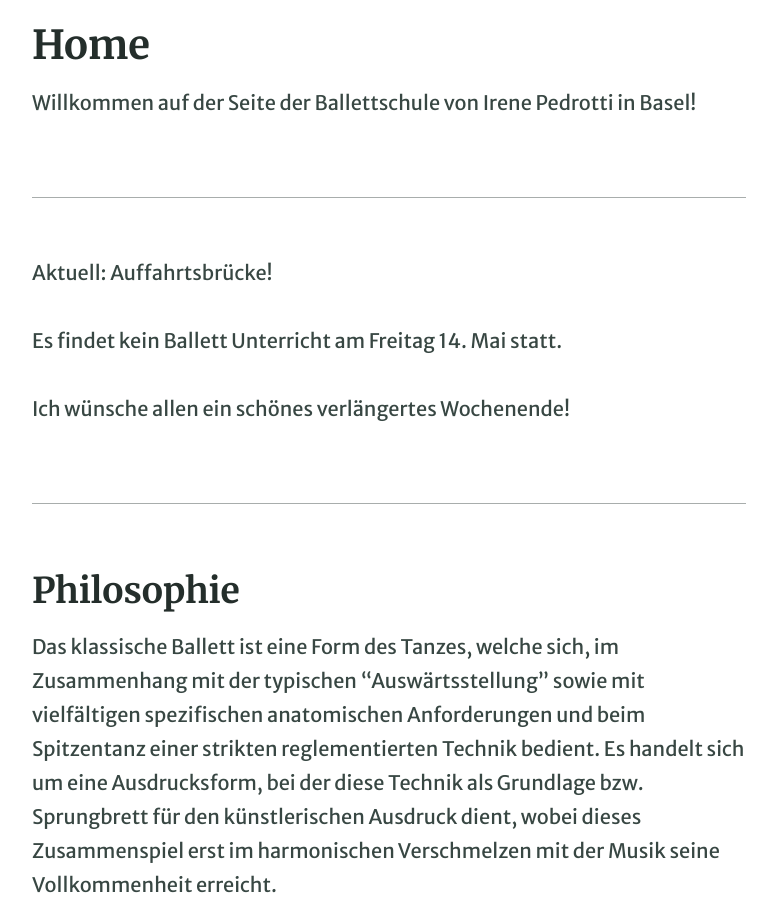
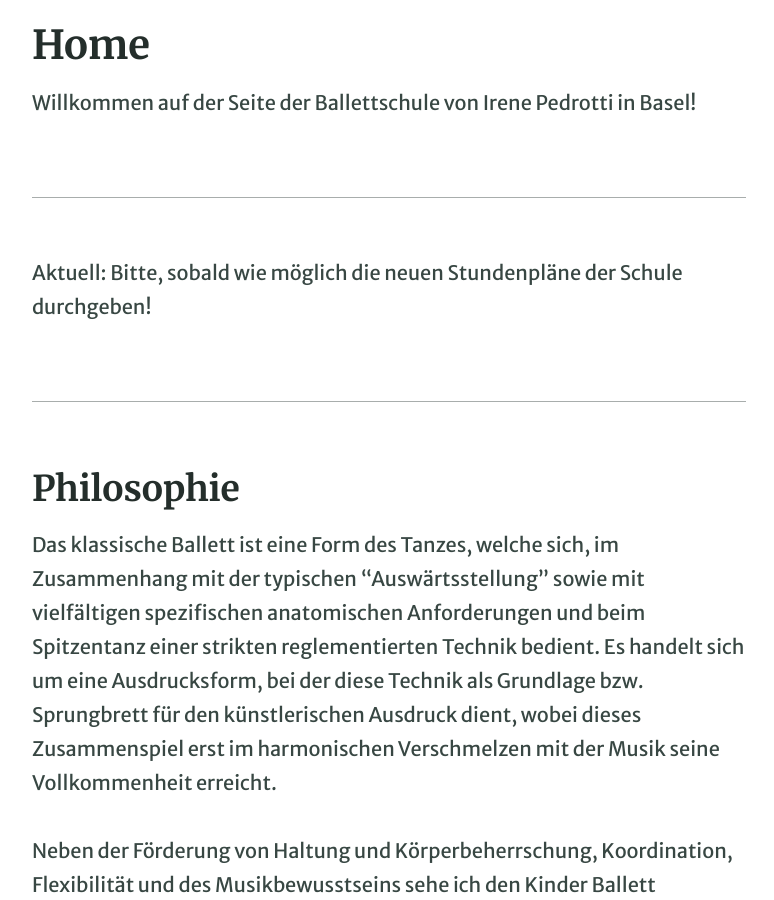
Before and after one commit to irenepedrotti/irenepedrotti.github.io, a Jekyll site: the page built from pages/index.md, in a window 1280 px wide and 900 px high, scrolled down 374 px. Shown: the whole window, without its empty margins (251-1025 px from the left). Built offline with Jekyll 4.4.1, drawn with Linux system fonts in a browser that asks for light colours.

Commit message:
Auffahrt entfernt und Bitte um neue Stundenpläne

```diff
--- a/pages/index.md
+++ b/pages/index.md
@@ -8,11 +8,7 @@ Willkommen auf der Seite der Ballettschule von Irene Pedrotti in Basel!
 
 
 ---
-Aktuell: Auffahrtsbrücke!
-
-Es findet kein Ballett Unterricht am Freitag 14. Mai statt.
-
-Ich wünsche allen ein schönes verlängertes Wochenende!
+Aktuell: Bitte, sobald wie möglich die neuen Stundenpläne der Schule durchgeben!
 
 ---
 
```
